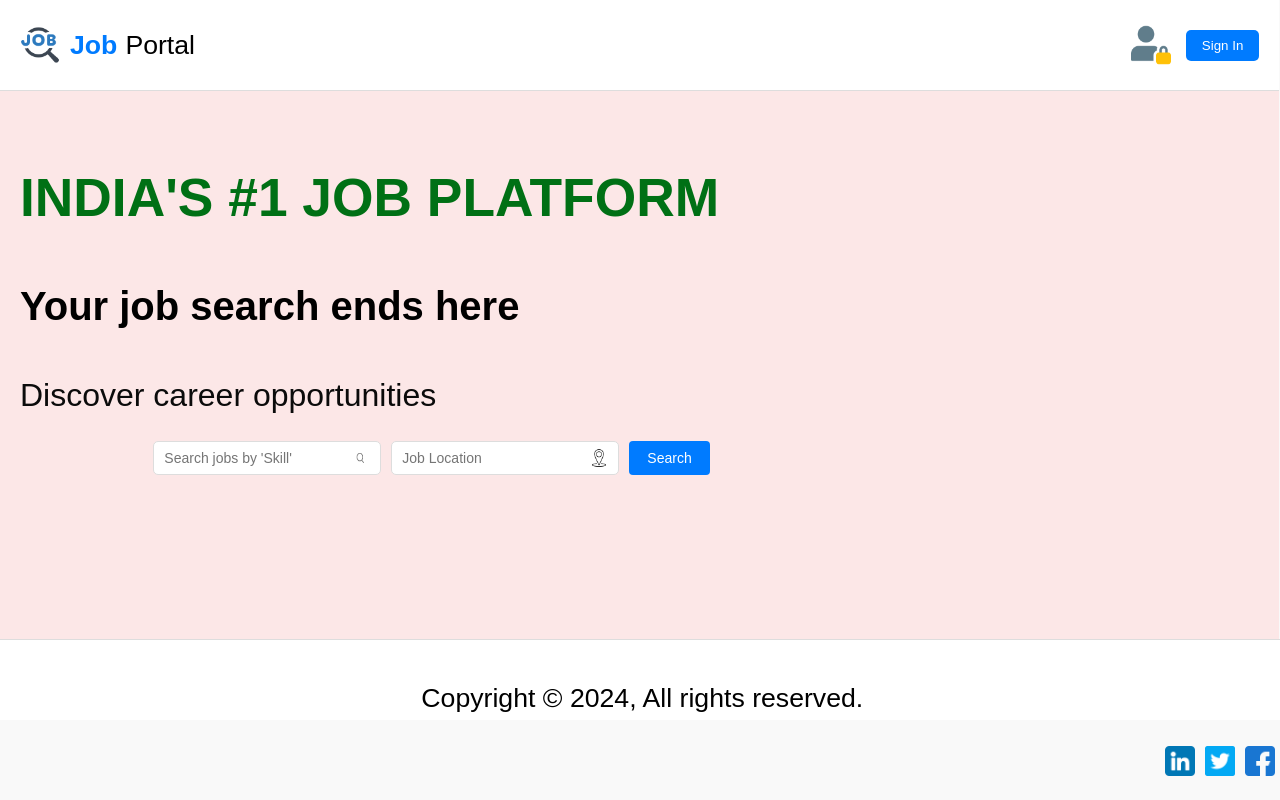
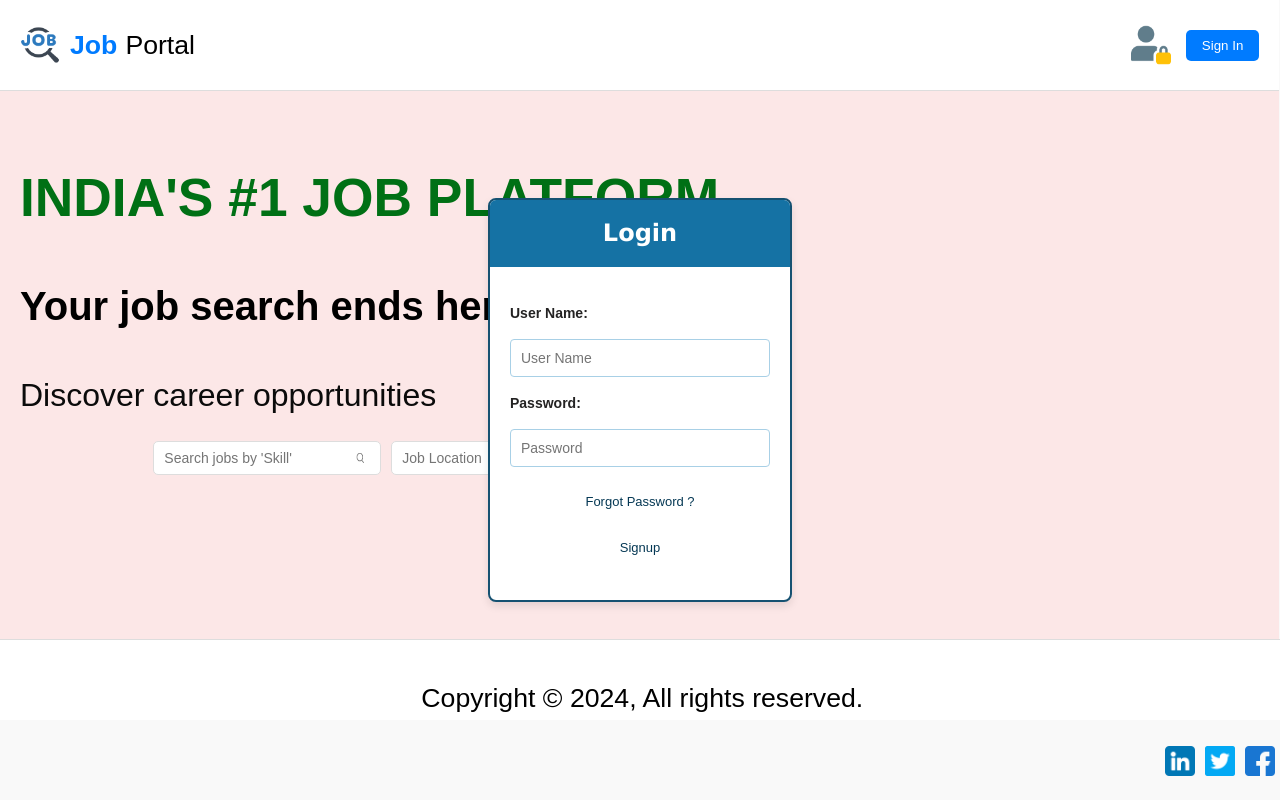
Before and after one commit to raqeeb0789/job_webiste, a React (Vite) app: page / in a window 1280 px wide. Built offline with nearby package versions, Linux system fonts and the light colour scheme.

Commit message:
Done sign up page

```diff
--- a/src/App.css
+++ b/src/App.css
@@ -202,3 +202,83 @@ body {
     width: 30px;
     height: 30px;
   }
+
+  #popup {
+    width: 100%;
+    height: 100%;
+    position: fixed;
+    top: 0;
+    left: 0;
+    display: flex;
+    justify-content: center;
+    align-items: center;
+    /* background-color: rgba(173, 216, 230, 0.7); */
+    z-index: 1000;
+}
+
+#popup-window {
+    width: 300px;
+    height: 400px;
+    background-color: white;
+    border: 2px solid #155171;
+    border-radius: 8px;
+    box-shadow: 0 4px 8px rgba(0, 0, 0, 0.1);
+    overflow: hidden;
+}
+
+.signin_container #signin_header {
+    height: 2.5rem;
+    width: 100%;
+    font-family: Verdana, Geneva, Tahoma, sans-serif;
+    font-size: medium;
+    font-weight: 400;
+    background-color: #1572a4;
+    color: white;
+    display: flex;
+    align-items: center;
+    justify-content: center;
+    text-align: center;
+}
+
+.signin_container #signin_body {
+    padding: 20px;
+    font-size: 14px;
+    margin: 15px 0;
+    display: flex;
+    flex-direction: column;
+    gap: 15px;
+}
+
+.signin_container #signin_body input {
+    padding: 10px;
+    font-size: 14px;
+    border: 1px solid #a8d0e6;
+    border-radius: 4px;
+    outline: none;
+    width: 100%;
+    box-sizing: border-box;
+    background-color: #fff;
+    color: #333;
+}
+
+.signin_container #signin_body input:focus {
+    border-color: #074059;
+    box-shadow: 0 0 5px rgba(110, 193, 228, 0.5);
+}
+
+.signin_container #signin_body label {
+    font-weight: bold;
+    color: #242323;
+}
+
+.signin_container #signin_body p {
+    margin: 10px 0 0 0;
+    font-size: 13px;
+    color: #053854;
+    cursor: pointer;
+    text-align: center;
+}
+
+.signin_container #signin_body p:hover {
+    text-decoration: underline;
+}
--- a/src/App.jsx
+++ b/src/App.jsx
@@ -9,6 +9,24 @@ class App extends Component {
   render() {
     return (
       <div id="container">
+        <div id ='popup'>
+          <div id="popup-window">
+            <div className="signin_container">
+              <div id="signin_header">
+                <h2>Login</h2>
+              </div>
+              <div id="signin_body">
+              <label htmlFor="username">User Name: </label>
+              <input type="text" placeholder="User Name" id='username'/>
+              <label htmlFor='password'>Password: </label>
+              <input type="password" placeholder='Password' id='password' />
+              <p>Forgot <span id='forgot_text'>Password ?</span></p>
+              <p>Signup</p>
+              </div>
+            </div>
+
+          </div>
+        </div>
         <header className="header">
           <div className="logo">
             <img src={logo} alt="Job Portal" />
```
